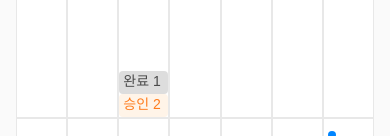
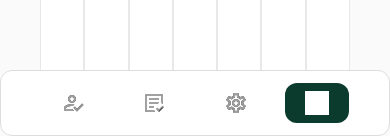
Before and after one commit to mungyun/globalnomad, a Next.js app: page /my/reservation-status in a window 390 px wide. Shown: the part 708-844 px from the top of the page. Built offline with nearby package versions, Linux system fonts and the light colour scheme; no server answers; grey boxes are pictures that could not be loaded; a web font is replaced by a local one.

Commit message:
Feat: SideNavigation 모바일 반응형 추가

```diff
--- a/src/app/my/layout.tsx
+++ b/src/app/my/layout.tsx
@@ -3,10 +3,8 @@ import { ReactNode } from "react";
 
 const Layout = ({ children }: { children: ReactNode }) => {
   return (
-    <div className="flex justify-center gap-6 py-6 xl:py-[72px]">
-      <div className="hidden md:block">
-        <SideNavigation />
-      </div>
+    <div className="flex justify-center gap-6 px-6 py-6 xl:py-[72px]">
+      <SideNavigation />
       {children}
     </div>
   );
--- a/src/components/SideNavigation.tsx
+++ b/src/components/SideNavigation.tsx
@@ -2,6 +2,7 @@
 
 import Image from "next/image";
 import Link from "next/link";
+import { usePathname } from "next/navigation";
 import { useState } from "react";
 import { IoPersonCircleOutline } from "react-icons/io5";
 
@@ -18,14 +19,28 @@ const NAVIGATION_ITEMS: ListProps[] = [
   { iconName: "reservation-status", text: "예약 현황", link: "my/reservation-status" },
 ];
 
-const List: React.FC<ListProps> = ({ iconName, text, link }) => (
-  <Link href={`/${link}`}>
-    <div className="group flex cursor-pointer gap-5 rounded-xl px-5 py-2 font-bold hover:bg-green01 hover:text-black">
-      <Image src={`/icons/${iconName}.svg`} width="24" height="24" alt="icon" className="group-hover:brightness-0" />
-      {text}
-    </div>
-  </Link>
-);
+const NavigationItem = ({ iconName, text, link }: ListProps) => {
+  const pathname = usePathname();
+  const isActive = pathname === `/${link}`;
+  return (
+    <Link href={`/${link}`}>
+      <div
+        className={`group flex min-h-[40px] cursor-pointer gap-5 rounded-xl px-5 py-2 font-bold ${isActive ? "bg-green02 text-white" : "hover:bg-green01 hover:text-black"} `}
+      >
+        <Image
+          src={`/icons/${iconName}.svg`}
+          width="24"
+          height="24"
+          alt={`${text} 아이콘`}
+          className={`transition-all duration-200 ${
+            isActive ? "brightness-0 contrast-200 invert" : "group-hover:brightness-0"
+          }`}
+        />
+        <span className="hidden md:block">{text}</span>
+      </div>
+    </Link>
+  );
+};
 
 interface SideNavigationProps {
   img?: string;
@@ -36,8 +51,8 @@ export default function SideNavigation({ img, onClick }: SideNavigationProps) {
   // 유저데이터 바인딩
   const [user] = useState(true);
   return (
-    <div className="relative flex h-[432px] w-[344px] flex-col gap-5 overflow-visible rounded-xl border border-gray03 bg-white p-6 md:w-[251px] xl:w-[384px]">
-      <div>
+    <div className="fixed bottom-0 z-10 flex w-screen flex-col gap-5 overflow-visible rounded-xl border border-gray03 bg-white py-3 md:relative md:h-[432px] md:w-[251px] md:min-w-[251px] md:p-6 xl:w-[384px]">
+      <div className="hidden md:block">
         <div className="relative m-auto flex h-[160px] w-[160px] items-center justify-center overflow-hidden rounded-full bg-gray03">
           {user && img ? (
             <Image src={img} layout="fill" objectFit="cover" alt="프로필이미지" />
@@ -54,9 +69,9 @@ export default function SideNavigation({ img, onClick }: SideNavigationProps) {
           <Image src="/icons/edit.svg" alt="이미지 수정" fill />
         </button>
       </div>
-      <div className="flex flex-col gap-3 bg-white text-base text-gray07">
+      <div className="flex justify-between gap-3 bg-white px-10 text-base text-gray07 md:flex-col md:px-0 xl:px-2">
         {NAVIGATION_ITEMS.map((item) => (
-          <List key={item.link} {...item} />
+          <NavigationItem key={item.link} {...item} />
         ))}
       </div>
     </div>
```
